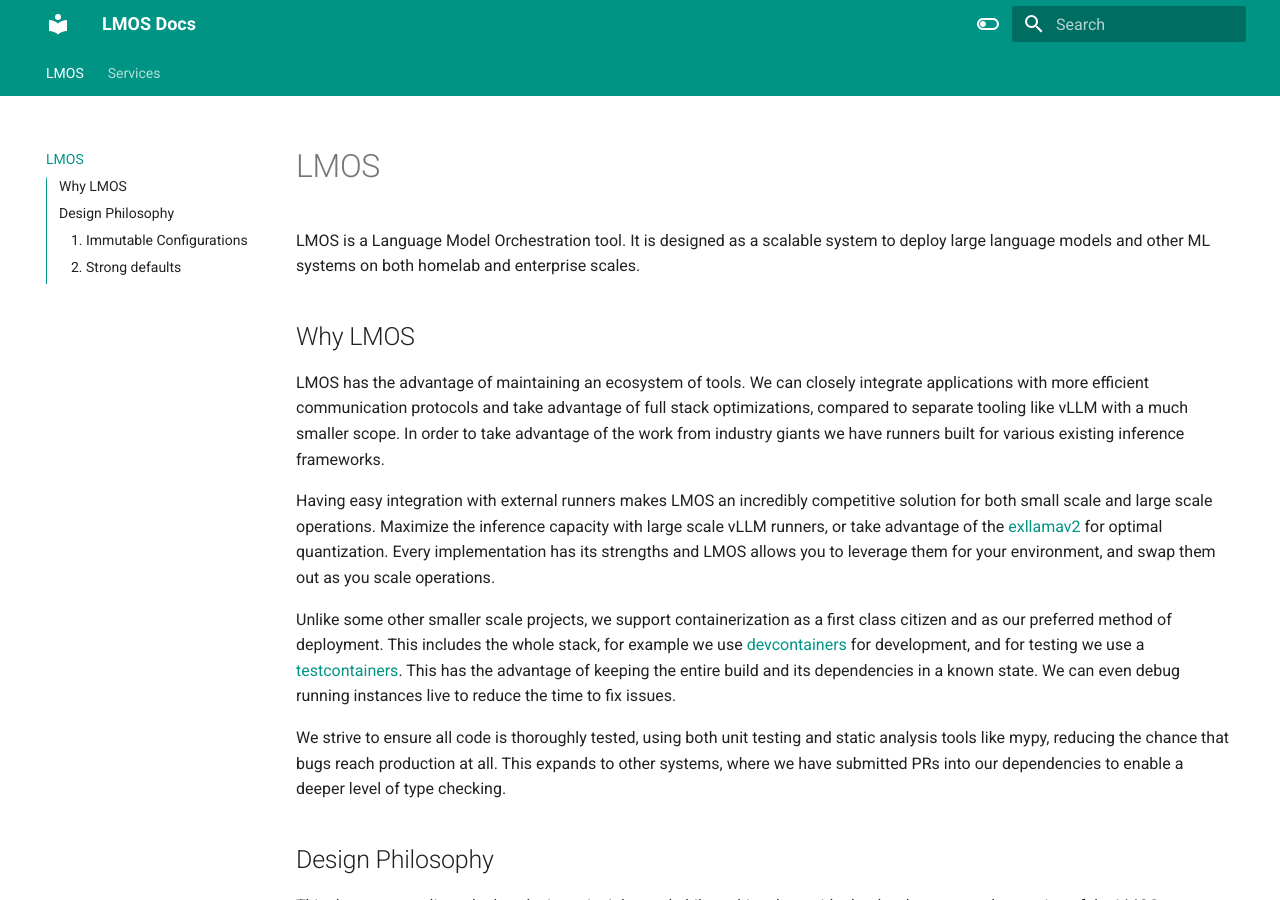
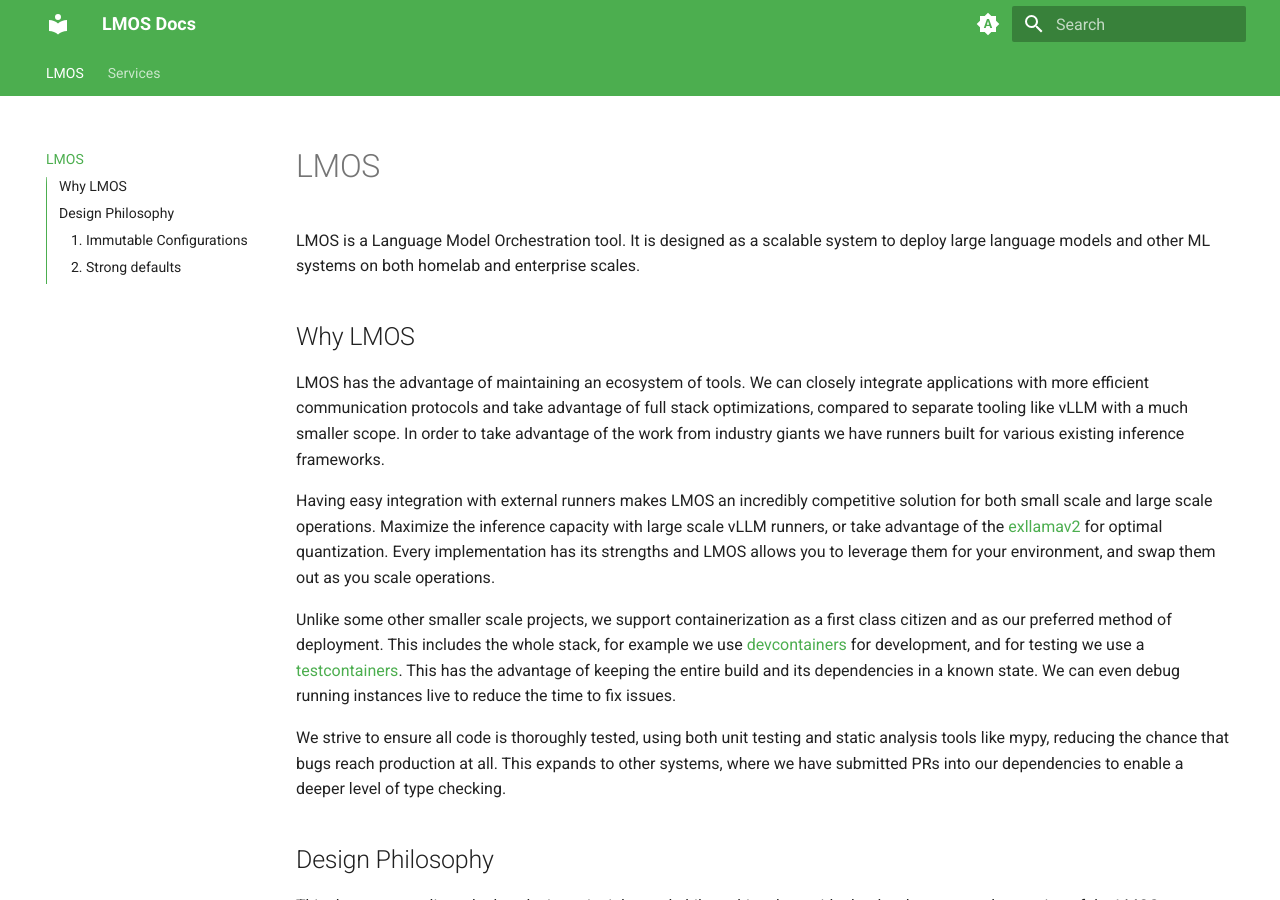
Before and after one commit to LMOS-IO/LMOS-docs, an MkDocs documentation site: the page built from docs/index.md, in a window 1280 px wide and 900 px high. Built offline with MkDocs 1.6.1 and Material for MkDocs 9.7.7, drawn with Linux system fonts in a browser that asks for light colours.

Commit message:
set theme colors

```diff
--- a/mkdocs.yml
+++ b/mkdocs.yml
@@ -13,17 +13,25 @@
     - content.code.copy
   language: en
   palette:
-    - scheme: default
+    - media: "(prefers-color-scheme)"
+      toggle:
+        icon: material/brightness-auto
+        name: Switch to light mode
+
+    - media: "(prefers-color-scheme: light)"
+      scheme: default
       toggle:
         icon: material/toggle-switch-off-outline
         name: Switch to dark mode
-      primary: teal
+      primary: green
       accent: purple
-    - scheme: slate
+
+    - media: "(prefers-color-scheme: dark)"
+      scheme: slate
       toggle:
         icon: material/toggle-switch
         name: Switch to light mode
-      primary: teal
+      primary: green
       accent: lime
 
 markdown_extensions:
```
